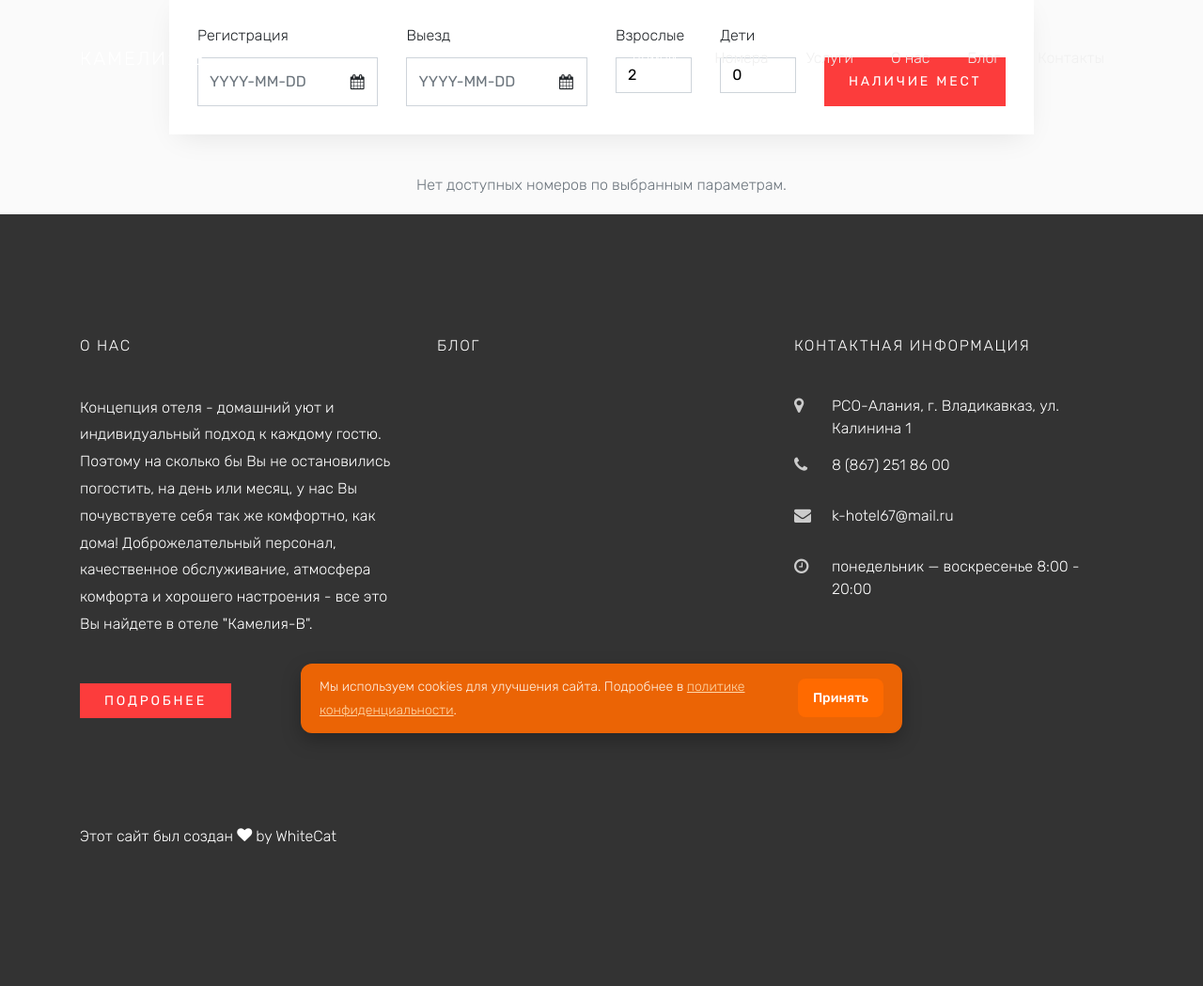
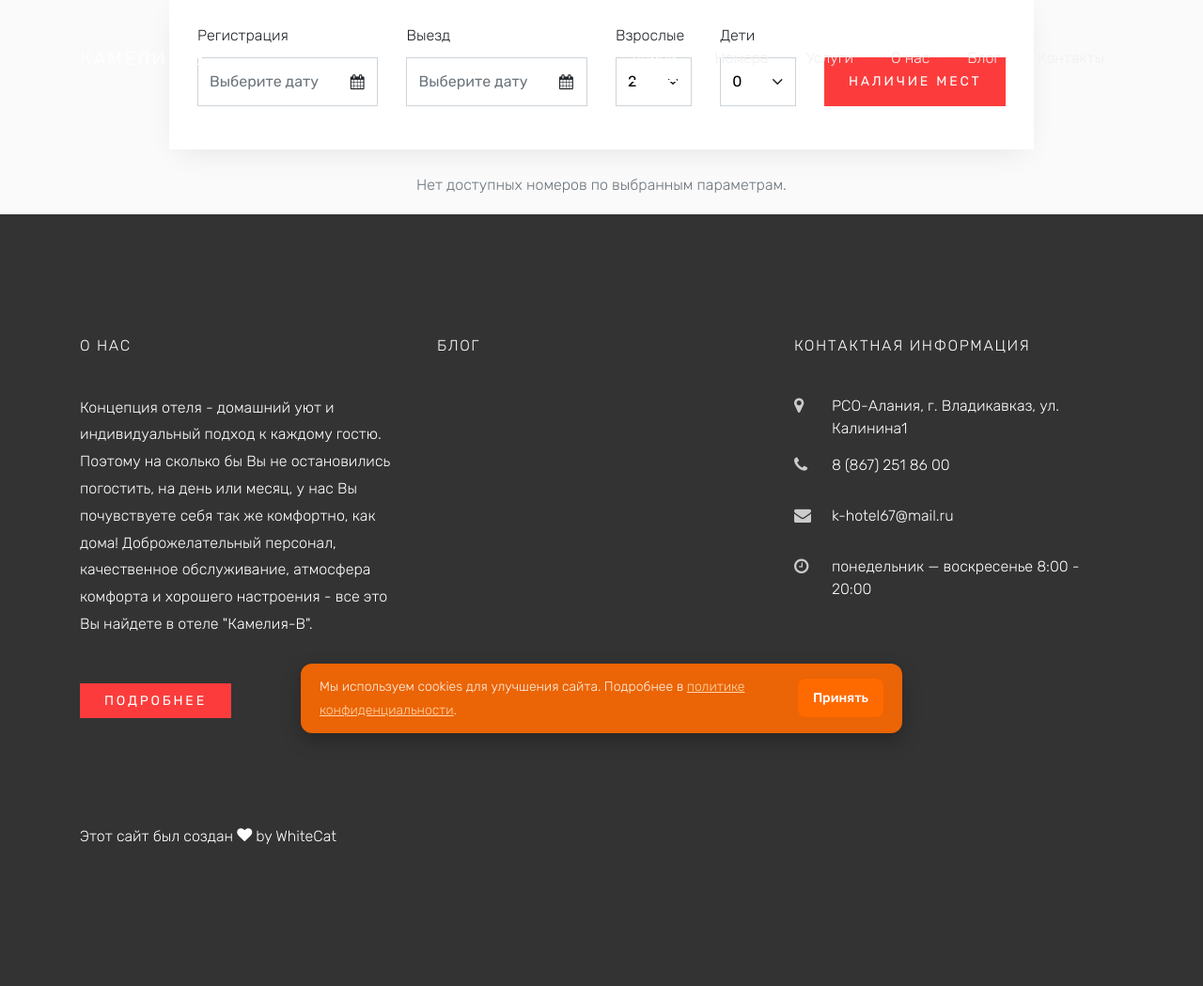
Before and after one commit to Joker20380/kamelia, a Django app: page /availability/ in a window 1280 px wide. Shown: the whole page at 94% size. Run offline with Django 5.2, Linux system fonts and the light colour scheme; some libraries are stand-ins or nearby versions; some web fonts are replaced.

Commit message:
Fix room and availability images visibility and datepicker format

```diff
--- a/kamelia/main/forms.py
+++ b/kamelia/main/forms.py
@@ -27,38 +27,47 @@ class UnsubscriberForm(forms.Form):
     )
 
 
+
 class AvailabilitySearchForm(forms.Form):
     checkin = forms.DateField(
         label="Заезд",
-        input_formats=["%Y-%m-%d"],  # ✅ ключевое
-        widget=forms.DateInput(attrs={
-            "class": "form-control",
-            "id": "checkin_date",
-            "autocomplete": "off",
-            "placeholder": "YYYY-MM-DD",
-        })
+        input_formats=["%Y-%m-%d"],
+        widget=forms.DateInput(
+            format="%Y-%m-%d",
+            attrs={
+                "class": "form-control js-date",
+                "id": "checkin_date",
+                "autocomplete": "off",
+                "placeholder": "YYYY-MM-DD",
+                "type": "text",
+            }
+        )
     )
     checkout = forms.DateField(
         label="Выезд",
-        input_formats=["%Y-%m-%d"],  # ✅ ключевое
-        widget=forms.DateInput(attrs={
-            "class": "form-control",
-            "id": "checkout_date",
-            "autocomplete": "off",
-            "placeholder": "YYYY-MM-DD",
-        })
+        input_formats=["%Y-%m-%d"],
+        widget=forms.DateInput(
+            format="%Y-%m-%d",
+            attrs={
+                "class": "form-control js-date",
+                "id": "checkout_date",
+                "autocomplete": "off",
+                "placeholder": "YYYY-MM-DD",
+                "type": "text",
+            }
+        )
     )
     adults = forms.IntegerField(
         label="Взрослые",
         min_value=1,
         initial=2,
-        widget=forms.NumberInput(attrs={"class": "form-control"})
+        widget=forms.NumberInput(attrs={"class": "form-control", "min": 1})
     )
     children = forms.IntegerField(
         label="Дети",
         min_value=0,
         initial=0,
-        widget=forms.NumberInput(attrs={"class": "form-control"})
+        widget=forms.NumberInput(attrs={"class": "form-control", "min": 0})
     )
 
     def clean(self):
@@ -68,6 +77,7 @@ class AvailabilitySearchForm(forms.Form):
         if checkin and checkout and checkout <= checkin:
             raise forms.ValidationError("Дата выезда должна быть позже даты заезда.")
         return cleaned
+
 
 
 
--- a/kamelia/main/templates/kamelia/availability.html
+++ b/kamelia/main/templates/kamelia/availability.html
@@ -11,50 +11,94 @@
       <div class="col-md-10">
         <h2 class="mb-3">Проверка наличия</h2>
 
-        <form method="get" action="{% url 'availability' %}" class="block-32">
+                <div class="block-32">
+  <form method="get" action="{% url 'availability' %}">
+
     <div class="row">
+
+      <!-- ЗАЕЗД -->
       <div class="col-md-6 mb-3 mb-lg-0 col-lg-3">
         <label>Регистрация</label>
         <div class="field-icon-wrap">
           <div class="icon"><span class="icon-calendar"></span></div>
-                {{ form.checkin }}
+
+          <!-- Видимое поле -->
+          <input type="text"
+                 id="checkin_date_display"
+                 class="form-control"
+                 autocomplete="off"
+                 placeholder="Выберите дату">
+
+          <!-- Скрытое поле для Django -->
+          <input type="hidden"
+                 name="checkin"
+                 id="checkin_date">
         </div>
-              {% for e in form.checkin.errors %}<div class="text-danger small">{{ e }}</div>{% endfor %}
       </div>
 
+      <!-- ВЫЕЗД -->
       <div class="col-md-6 mb-3 mb-lg-0 col-lg-3">
         <label>Выезд</label>
         <div class="field-icon-wrap">
           <div class="icon"><span class="icon-calendar"></span></div>
-                {{ form.checkout }}
-              </div>
-              {% for e in form.checkout.errors %}<div class="text-danger small">{{ e }}</div>{% endfor %}
-            </div>
 
-            <div class="col-md-6 mb-3 mb-md-0 col-lg-3">
-              <div class="row">
-                <div class="col-md-6 mb-3 mb-md-0">
-                  <label>Взрослые</label>
-                  {{ form.adults }}
-                </div>
-                <div class="col-md-6 mb-3 mb-md-0">
-                  <label>Дети</label>
-                  {{ form.children }}
-                </div>
+          <!-- Видимое поле -->
+          <input type="text"
+                 id="checkout_date_display"
+                 class="form-control"
+                 autocomplete="off"
+                 placeholder="Выберите дату">
+
+          <!-- Скрытое поле для Django -->
+          <input type="hidden"
+                 name="checkout"
+                 id="checkout_date">
         </div>
       </div>
 
+      <!-- ГОСТИ -->
+      <div class="col-md-6 mb-3 mb-md-0 col-lg-3">
+        <div class="row">
+
+          <div class="col-md-6 mb-3 mb-md-0">
+            <label>Взрослые</label>
+            <div class="field-icon-wrap">
+              <div class="icon"><span class="ion-ios-arrow-down"></span></div>
+              <select name="adults" class="form-control">
+                <option value="1">1</option>
+                <option value="2" selected>2</option>
+                <option value="3">3</option>
+                <option value="4">4</option>
+                <option value="5">5+</option>
+              </select>
+            </div>
+          </div>
+
+          <div class="col-md-6 mb-3 mb-md-0">
+            <label>Дети</label>
+            <div class="field-icon-wrap">
+              <div class="icon"><span class="ion-ios-arrow-down"></span></div>
+              <select name="children" class="form-control">
+                <option value="0" selected>0</option>
+                <option value="1">1</option>
+                <option value="2">2</option>
+                <option value="3">3</option>
+                <option value="4">4+</option>
+              </select>
+            </div>
+          </div>
+
+        </div>
+      </div>
+
+      <!-- КНОПКА -->
       <div class="col-md-6 col-lg-3 align-self-end">
         <button class="btn btn-primary btn-block">Наличие мест</button>
       </div>
+
     </div>
-
-          {% if form.non_field_errors %}
-            <div class="text-danger mt-2">
-              {% for e in form.non_field_errors %}{{ e }}{% endfor %}
+  </form>
 </div>
-          {% endif %}
-        </form>
 
       </div>
     </div>
@@ -63,11 +107,14 @@
       {% for r in rooms %}
         <div class="col-md-4 d-flex ftco-animate">
           <div class="blog-entry align-self-stretch">
-            <a href="{{ r.get_absolute_url }}" class="block-20" style="
-              background-image: url(
-                {% if r.photo %}{{ r.photo.url }}{% else %}{% static 'images/img_1.jpg' %}{% endif %}
-              );
-            "></a>
+				<a href="{{ r.get_absolute_url }}"
+				   class="block-20 d-block"
+				   style="background-image: url('{% if r.photo %}{{ r.photo.url }}{% else %}{% static 'images/img_1.jpg' %}{% endif %}');
+				          height: 220px;
+				          background-size: cover;
+				          background-position: center;">
+				</a>
+
 
             <div class="text p-4">
               <h3 class="heading mt-3"><a href="{{ r.get_absolute_url }}">{{ r.title }}</a></h3>
@@ -96,3 +143,40 @@
 
 
 {% endblock %}
+
+{% block extra_js %}
+<script>
+(function ($) {
+  $(function () {
+    // bootstrap-datepicker.js (не jquery-ui datepicker!)
+    var $checkin = $('#checkin_date');
+    var $checkout = $('#checkout_date');
+
+    function init($el) {
+      if (!$el.length) return;
+      if (!$.fn.datepicker) return;
+
+      $el.datepicker('destroy'); // на всякий случай
+      $el.datepicker({
+        format: 'yyyy-mm-dd',     // КЛЮЧ: формат в инпут
+        autoclose: true,
+        todayHighlight: true
+      });
+    }
+
+    init($checkin);
+    init($checkout);
+
+    // дополнительная защита: если кто-то другой форматирует дату словами
+    // просто не позволяем "January" и т.п.
+    $('#checkin_date, #checkout_date').on('change', function () {
+      var v = (this.value || '').trim();
+      // если не похоже на YYYY-MM-DD — чистим, чтобы юзер выбрал заново
+      if (v && !/^\d{4}-\d{2}-\d{2}$/.test(v)) {
+        this.value = '';
+      }
+    });
+  });
+})(jQuery);
+</script>
+{% endblock %}
--- a/kamelia/main/templates/kamelia/base.html
+++ b/kamelia/main/templates/kamelia/base.html
@@ -94,7 +94,7 @@
           <div class="block-23">
             <h3 class="heading-section">Контактная информация</h3>
               <ul>
-                <li><span class="icon icon-map-marker"></span><span class="text">РСО-Алания, г. Владикавказ, ул. Калинина 1</span></li>
+                <li><span class="icon icon-map-marker"></span><span class="text">РСО-Алания, г. Владикавказ, ул. Калинина1</span></li>
                 <li><a href="tel:+7(867)2518600"><span class="icon icon-phone"></span><span class="text">8 (867) 251 86 00</span></a></li>
                 <li><a href="mailto:k-hotel67@mail.ru"><span class="icon icon-envelope"></span><span class="text">k-hotel67@mail.ru</span></a></li>
                 <li><span class="icon icon-clock-o"></span><span class="text">понедельник &mdash; воскресенье 8:00 - 20:00</span></li>
@@ -182,7 +182,7 @@
 })(jQuery);
 </script>
 
-
+{% block extra_js %}{% endblock %}
 
 
   </body>
```
Also changed, not shown: kamelia/main/templates/kamelia/room_detail.html (+43 -40 lines). Lines whose indentation alone changed are shown as unchanged.
